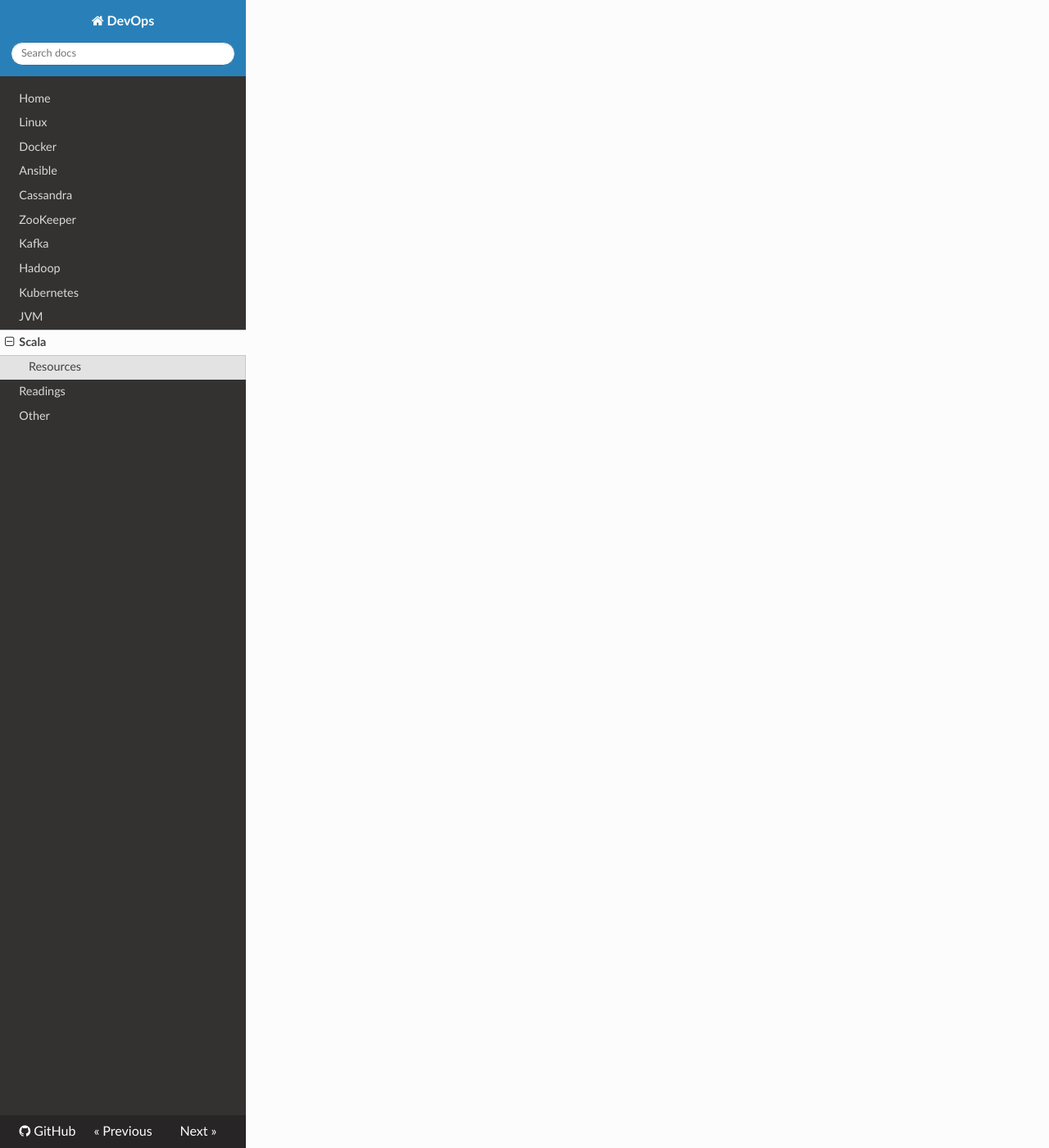
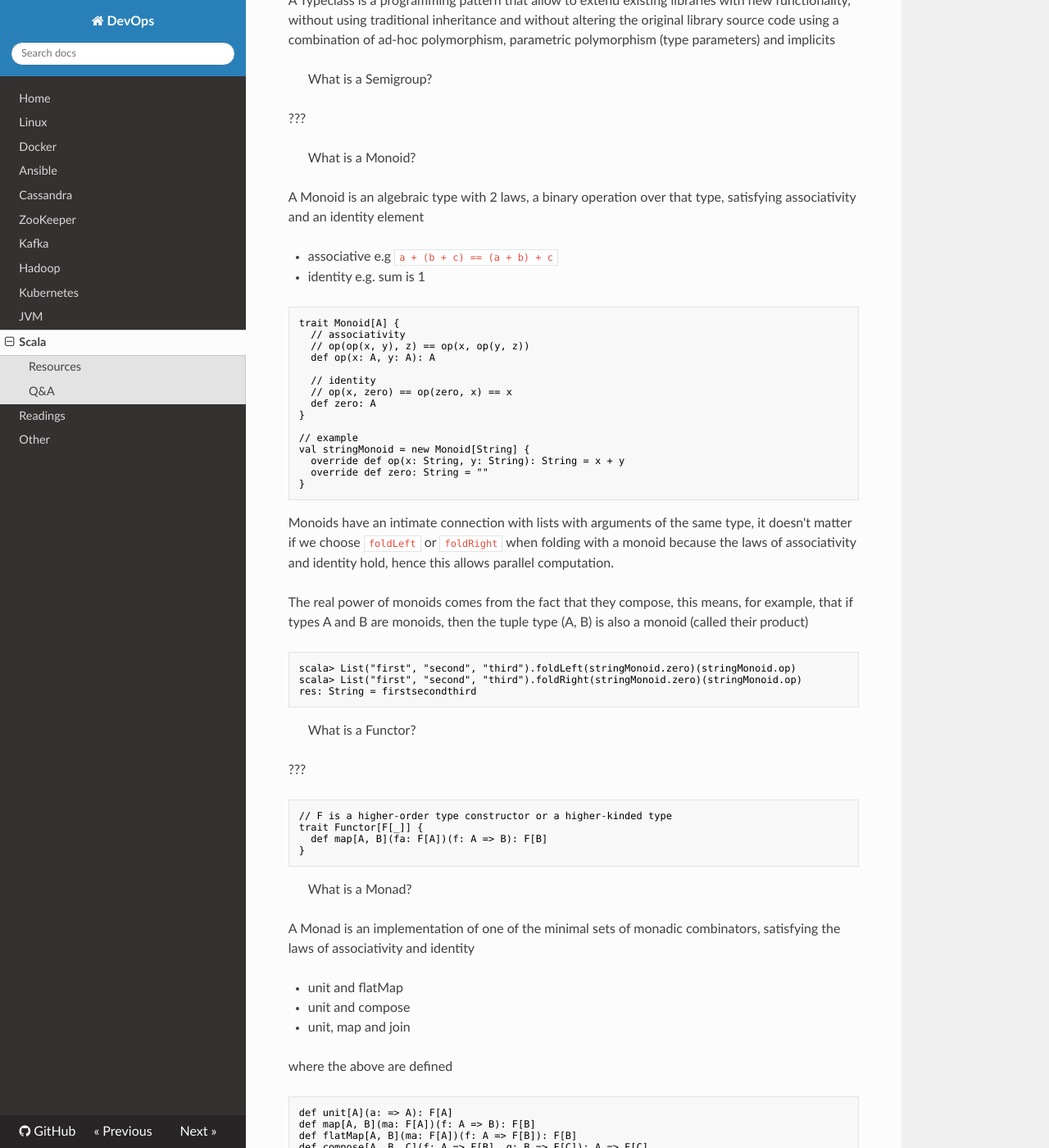
Before and after one commit to niqdev/devops, an MkDocs documentation site: the page built from docs/scala.md, in a window 1280 px wide and 1400 px high, scrolled down 2580 px. Shown: the whole window at 82% size. Built offline with MkDocs 1.6.1, drawn with Linux system fonts in a browser that asks for light colours; nearby versions of some CDN libraries; old or Windows-style settings are respelled for this version of MkDocs; some of the changed text lies outside the part shown.

Commit message:
doc: scala wip

````diff
--- a/docs/scala.md
+++ b/docs/scala.md
@@ -40,7 +40,13 @@
 * [Generalized type constraints in Scala (without a PhD)](http://blog.bruchez.name/2015/11/generalized-type-constraints-in-scala.html)
 * [First steps with monads in Scala](https://darrenjw.wordpress.com/2016/04/15/first-steps-with-monads-in-scala/)
 
-* [Typelevel projects](https://typelevel.org)
+**FP advanced**
+
+* [Functors, Applicatives, And Monads In Pictures](http://adit.io/posts/2013-04-17-functors,_applicatives,_and_monads_in_pictures.html)
+* [Demystifying the Monad in Scala](https://medium.com/@sinisalouc/demystifying-the-monad-in-scala-cc716bb6f534)
+* [Category Theory for Programmers](https://bartoszmilewski.com/2014/10/28/category-theory-for-programmers-the-preface)
+* [Stackless Scala](http://www.marcoyuen.com/articles/2016/09/08/stackless-scala-1-the-problem.html)
+
 * [Scala with Cats](https://underscore.io/books/scala-with-cats) (Book)
 * [The Type Astronaut's Guide to Shapeless](https://underscore.io/books/shapeless-guide) (Book)
 * [Overview of free monad in cats](https://blog.scalac.io/2016/06/02/overview-of-free-monad-in-cats.html)
@@ -57,6 +63,9 @@
 * [Returning the "Current" Type in Scala](http://tpolecat.github.io/2015/04/29/f-bounds.html)
 * [Typeclass 101: ad hoc polymorphism in scala](https://julien-truffaut.github.io/Typeclass)
 * [All you don't need to know about Typeclasses](http://workday.github.io/assets/scala-exchange-type-classes)
+* [Typeclasses 101](http://learnyouahaskell.com/types-and-typeclasses#typeclasses-101)
+* [Scala/Haskell: A simple example of type classes](https://markhneedham.com/blog/2012/05/22/scalahaskell-a-simple-example-of-type-classes)
+* [A Small Example of the Typeclass Pattern in Scala](http://www.casualmiracles.com/2012/05/03/a-small-example-of-the-typeclass-pattern-in-scala)
 
 **Patterns**
 
@@ -70,50 +79,48 @@
 * [A Quick Tour of Haskell Syntax](http://prajitr.github.io/quick-haskell-syntax)
 * [OCaml taste](https://ocaml.org/learn/taste.html)
 
-<!--
+**Blogs**
 
-for (i <- List(1, 2, 3)) println(i)
-
-TODO
-// (1) works because `foreach` is defined
-for (p <- peeps) println(p)
-// (2) `yield` works because `map` is defined
-val res: Sequence[Int] = for {
-i <- ints
-} yield i * 2
-res.foreach(println)
-// (3) `if` works because `withFilter` is defined
-val res = for {
-i <- ints
-if i > 2
-} yield i*2
-// (4) works because `flatMap` is defined
-val mutualFriends = for {
-myFriend <- myFriends // generator
-adamsFriend <- adamsFriends // generator
-if (myFriend.name == adamsFriend.name)
-} yield myFriend
-
-blogs + twitter
-
-https://typelevel.org/blog
-https://blog.scalac.io
-https://www.signifytechnology.com/blog
-https://scalatimes.com
+* [Typelevel](https://typelevel.org/blog)
+* [Scalac](https://blog.scalac.io)
+* [Signify](https://www.signifytechnology.com/blog)
+* [Scala Times](https://scalatimes.com)
 
 ## Q&A
 
-A Type Class is a programming pattern that allow to extend existing libraries with new functionality, without using traditional inheritance and without altering the original library source code
+> How `for-comprehensions` is desugared? ([docs](https://docs.scala-lang.org/tour/for-comprehensions.html))
 
-TODO
-* Semigroup: associativity
-* Monoid: associativity + identity
-* Functor: map
-* Monad: any of 3 monadic laws (e.g. unit + flatMap) + associativity and identity (extends Functor)
-* Applicative functor
-* Traversable functor
+```scala
+// (1) works because "foreach" is defined
+scala> for (i <- List(1, 2, 3)) println(i)
+1
+2
+3
 
-What is a Monoid? Is an algebraic type with 2 laws, a binary operation over that type, satisfying associativity and an identity element
+// (2) "yield" works because "map" is defined
+scala> for (i <- List(1, 2, 3)) yield i*2
+res2: List[Int] = List(2, 4, 6)
+
+// (3) "if" works because "withFilter" is defined
+scala> for (i <- List(1, 2, 3, 4); if i%2 == 0) yield i*2
+res3: List[Int] = List(4, 8)
+
+// (4) works because "flatMap" is defined
+scala> for (i <- List(1, 2, 3, 4); j <- List(3, 4, 5, 6); if i == j) yield i
+res4: List[Int] = List(3, 4)
+```
+
+> What is a Typeclass?
+
+A Typeclass is a programming pattern that allow to extend existing libraries with new functionality, without using traditional inheritance and without altering the original library source code using a combination of ad-hoc polymorphism, parametric polymorphism (type parameters) and implicits
+
+> What is a Semigroup?
+
+???
+
+> What is a Monoid?
+
+A Monoid is an algebraic type with 2 laws, a binary operation over that type, satisfying associativity and an identity element
 
 * associative e.g `a + (b + c) == (a + b) + c`
 * identity e.g. sum is 1
@@ -129,13 +136,16 @@ trait Monoid[A] {
   def zero: A
 }
 
+// example
 val stringMonoid = new Monoid[String] {
   override def op(x: String, y: String): String = x + y
   override def zero: String = ""
 }
 ```
 
-Monoids have an intimate connection with lists with arguments of the same type, it doesn't matter if we choose `foldLeft` or `foldRight` when folding with a monoid because the laws of associativity and identity hold, hence this allows parallel computation. The real power of monoids comes from the fact that they compose, this means, for example, that if types A and B are monoids, then the tuple type (A, B) is also a monoid (called their product)
+Monoids have an intimate connection with lists with arguments of the same type, it doesn't matter if we choose `foldLeft` or `foldRight` when folding with a monoid because the laws of associativity and identity hold, hence this allows parallel computation.
+
+The real power of monoids comes from the fact that they compose, this means, for example, that if types A and B are monoids, then the tuple type (A, B) is also a monoid (called their product)
 
 ```scala
 scala> List("first", "second", "third").foldLeft(stringMonoid.zero)(stringMonoid.op)
@@ -143,12 +153,18 @@ scala> List("first", "second", "third").foldRight(stringMonoid.zero)(stringMonoi
 res: String = firstsecondthird
 ```
 
-* A function having the same argument and return type is sometimes called an endofunction
+> What is a Functor?
 
-TODO Functor and Monad
+???
 
-* associative e.g. `x.flatMap(f).flatMap(g) == x.flatMap(a => f(a).flatMap(g))`
-* monadic functions of types like `A => F[B]` are called Kleisli arrows
+```scala
+// F is a higher-order type constructor or a higher-kinded type
+trait Functor[F[_]] {
+  def map[A, B](fa: F[A])(f: A => B): F[B]
+}
+```
+
+> What is a Monad?
 
 A Monad is an implementation of one of the minimal sets of monadic combinators, satisfying the laws of associativity and identity
 
@@ -156,12 +172,21 @@ A Monad is an implementation of one of the minimal sets of monadic combinators,
 * unit and compose
 * unit, map and join
 
+where the above are defined
+
 ```scala
-// F is a higher-order type constructor or a higher-kinded type
-trait Functor[F[_]] {
-  def map[A, B](fa: F[A])(f: A => B): F[B]
-}
+def unit[A](a: => A): F[A]
+def map[A, B](ma: F[A])(f: A => B): F[B]
+def flatMap[A, B](ma: F[A])(f: A => F[B]): F[B]
+def compose[A, B, C](f: A => F[B], g: B => F[C]): A => F[C]
+def join[A](mma: F[F[A]]): F[A]
 
+// Identity: compose(unit, f) = f = compose(f, unit)
+// Associativity: compose(compose(f, g), h) = compose(f, compose(g, h))
+```
+
+TODO
+```scala
 // all Monads are Functors but the opposite is not true
 trait Monad[F[_]] extends Functor[F] {
   def unit[A](a: => A): F[A]
@@ -189,7 +214,7 @@ trait Monad[F[_]] extends Applicative[F] {
 }
 ```
 
-A Monad provide a context for introducing and binding variables, and performing variable substitution
+A Monad provide a context for introducing and binding variables and performing variable substitution
 
 ```scala
 object Monad {
@@ -218,10 +243,12 @@ for {
 res: Monad.Id[String] = Id(hello world)
 ```
 
-* TODO Applicative
+> What is an Applicative?
 
-- all applicatives are functors
-- all monads are applicative functors, viceversa is not true
+???
+
+* all applicatives are functors
+* all monads are applicative functors, viceversa is not true
 
 ```scala
 trait Applicative[F[_]] extends Functor[F] {
@@ -237,40 +264,34 @@ trait Applicative[F[_]] extends Functor[F] {
 }
 ```
 
+<!--
+
+Summary
+
+* Semigroup: associativity
+* Monoid: associativity + identity
+* Functor: map
+* Monad: any of 3 monadic laws (e.g. unit + flatMap) + associativity and identity (extends Functor)
+* Applicative functor
+* Traversable functor
+
+blogs + twitter
+
+
+
+* A function having the same argument and return type is sometimes called an endofunction
+
+TODO Functor and Monad
+
+* associative e.g. `x.flatMap(f).flatMap(g) == x.flatMap(a => f(a).flatMap(g))`
+* monadic functions of types like `A => F[B]` are called Kleisli arrows
+
 Laws
 * Left and right identity
 * Associativity
 * Naturality of product
 
-> TODO
-
-http://learnyouahaskell.com/types-and-typeclasses#typeclasses-101
-https://markhneedham.com/blog/2012/05/22/scalahaskell-a-simple-example-of-type-classes/
-http://www.casualmiracles.com/2012/05/03/a-small-example-of-the-typeclass-pattern-in-scala/
-
-### Semigroup, Functor, Applicative and Monad
-
-> TODO
-
-https://medium.com/@sinisalouc/demystifying-the-monad-in-scala-cc716bb6f534
-https://bartoszmilewski.com/2014/10/28/category-theory-for-programmers-the-preface/
-http://adit.io/posts/2013-04-17-functors,_applicatives,_and_monads_in_pictures.html
-http://www.marcoyuen.com/articles/2016/09/08/stackless-scala-1-the-problem.html
-
-TODO
-```
-algebraic data type
-a monad is a typeclass with a unit and flatMap method
-Scala enables the typeclass pattern using traits and implicits - ad-hoc (by function) polymorphism ? alternative to inheritance ?
-
-Type classes are a powerful tool used in functional programming to enable ad-hoc polymorphism, more commonly known as overloading. Where many object-oriented languages leverage subtyping for polymorphic code, functional programming tends towards a combination of parametric polymorphism (think type parameters, like Java generics) and ad-hoc polymorphism.
-```
-
 ## Best practices and tips
-
-> TODO
-
----
 
 ```
 # best practices
````
Also changed, not shown: other parts of docs/scala.md (+3 -3 lines).
